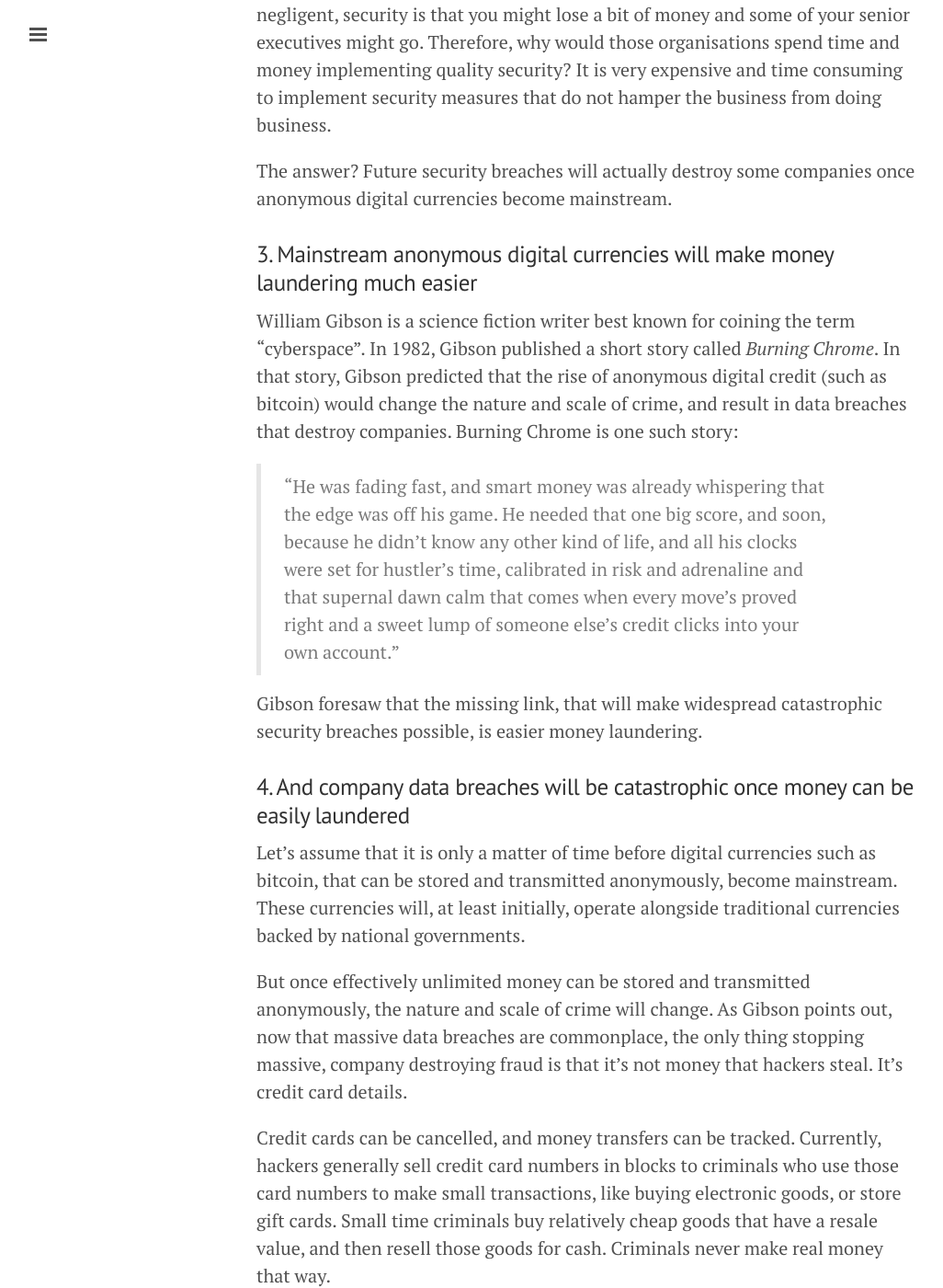
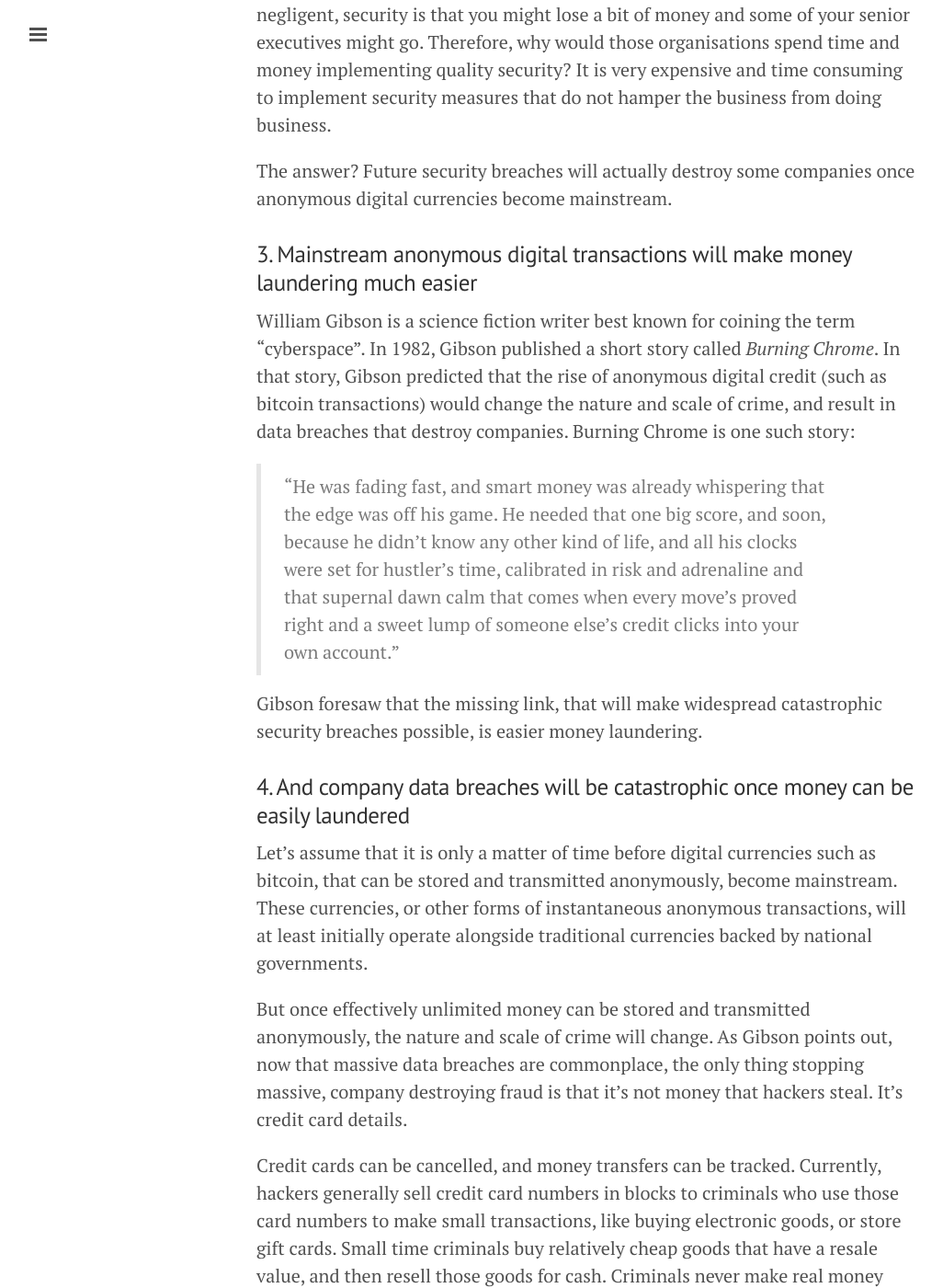
Before and after one commit to imclaren/blog, a Jekyll site: the page built from _posts/2015-01-19-databreach.md, in a window 1280 px wide and 1400 px high, scrolled down 4132 px. Shown: the whole window at 92% size, without its empty margins (1-1027 px from the left). Built offline with Jekyll 4.4.1, drawn with Linux system fonts in a browser that asks for light colours; Markdown is read by kramdown in place of the engine named in the settings; some of the changed text lies outside the part shown.

Commit message:
databreaches

```diff
--- a/_posts/2015-01-19-databreach.md
+++ b/_posts/2015-01-19-databreach.md
@@ -35,9 +35,9 @@ Ben Thompson called this CIO.com article ["surreal"](http://stratechery.com/2014
 
 The answer? Future security breaches will actually destroy some companies once anonymous digital currencies become mainstream.
 
-### 3. Mainstream anonymous digital currencies will make money laundering much easier
+### 3. Mainstream anonymous digital transactions will make money laundering much easier
 
-William Gibson is a science fiction writer best known for coining the term "cyberspace".  In 1982, Gibson published a short story called *Burning Chrome*. In that story, Gibson predicted that the rise of anonymous digital credit (such as bitcoin) would change the nature and scale of crime, and result in data breaches that destroy companies.  Burning Chrome is one such story:
+William Gibson is a science fiction writer best known for coining the term "cyberspace".  In 1982, Gibson published a short story called *Burning Chrome*. In that story, Gibson predicted that the rise of anonymous digital credit (such as bitcoin transactions) would change the nature and scale of crime, and result in data breaches that destroy companies.  Burning Chrome is one such story:
 
 > "He was fading fast, and smart money was already whispering that the edge was off his game. He needed that one big score, and soon, because he didn't know any other kind of life, and all his clocks were set for hustler's time, calibrated in risk and adrenaline and that supernal dawn calm that comes when every move's proved right and a sweet lump of someone else's credit clicks into your own account.”
 
@@ -45,7 +45,7 @@ Gibson foresaw that the missing link, that will make widespread catastrophic sec
 
 ### 4. And company data breaches will be catastrophic once money can be easily laundered
 
-Let's assume that it is only a matter of time before digital currencies such as bitcoin, that can be stored and transmitted anonymously, become mainstream.  These currencies will, at least initially, operate alongside traditional currencies backed by national governments.
+Let's assume that it is only a matter of time before digital currencies such as bitcoin, that can be stored and transmitted anonymously, become mainstream.  These currencies, or other forms of instantaneous anonymous transactions, will at least initially operate alongside traditional currencies backed by national governments.
 
 But once effectively unlimited money can be stored and transmitted anonymously, the nature and scale of crime will change.  As Gibson points out, now that massive data breaches are commonplace, the only thing stopping massive, company destroying fraud is that it's not money that hackers steal.  It's credit card details.
 
```
Also changed, not shown: other parts of _posts/2015-01-19-databreach.md (+1 -1 lines).
